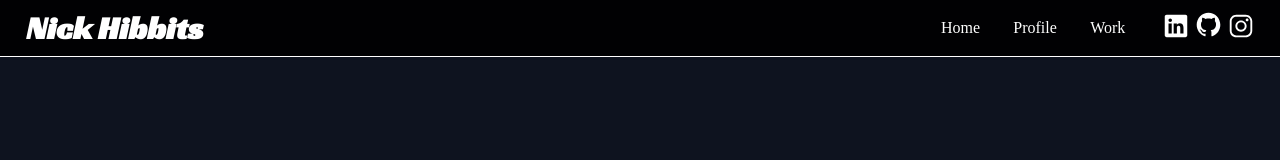
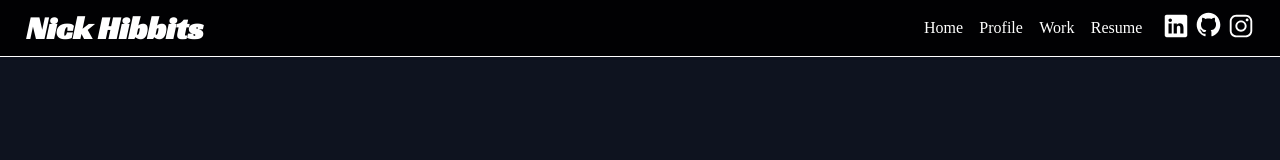
Before and after one commit to nickhibbits/react-website, a React (Create React App) app: page / in a window 1280 px wide. Shown: the top 160 px of the page. Built offline with nearby package versions, Linux system fonts and the light colour scheme; a web font is replaced by a local one.

Commit message:
Add resume to nav options

```diff
--- a/src/components/MobileNavOptions.js
+++ b/src/components/MobileNavOptions.js
@@ -1,7 +1,8 @@
 import { HiOutlineMenuAlt3 } from "react-icons/hi";
 import { IoClose } from "react-icons/io5";
+import "../styles/Nav.scss";
 
-import "../styles/Nav.scss";
+const resume = require("../assets/Nick_Hibbits_Resume.pdf");
 
 function NavOptionsMobile({ setNavMenuOpen, navMenuOpen, handleClick }) {
   return (
@@ -20,10 +21,10 @@ function NavOptionsMobile({ setNavMenuOpen, navMenuOpen, handleClick }) {
         <div
           className="navbar-dropdown-wrapper"
           style={{
-            height: navMenuOpen ? "26.5vh" : "0vh",
+            height: navMenuOpen ? "35vh" : "0vh",
             transform: navMenuOpen
               ? `translateY(${0}px)`
-              : `translateY(${-200}px)`,
+              : `translateY(${-300}px)`,
             transition: "all .4s ease",
           }}
         >
@@ -42,6 +43,9 @@ function NavOptionsMobile({ setNavMenuOpen, navMenuOpen, handleClick }) {
             <li onClick={() => handleClick("work")} className="nav-link">
               Work
             </li>
+            <a href={resume} download onClick={setNavMenuOpen}>
+              <li className="nav-link">Resume</li>
+            </a>
           </ul>
         </div>
       </div>
--- a/src/components/NavOptions.js
+++ b/src/components/NavOptions.js
@@ -1,5 +1,6 @@
 import Socials from "./Socials";
 import "../styles/Nav.scss";
+const resume = require("../assets/Nick_Hibbits_Resume.pdf");
 
 function NavOptions({ handleClick }) {
   return (
@@ -18,6 +19,9 @@ function NavOptions({ handleClick }) {
               <li onClick={() => handleClick("work")} className="nav-link">
                 Work
               </li>
+              <a href={resume}>
+                <li className="nav-link">Resume</li>
+              </a>
             </ul>
             <Socials addPadding={false} />
           </div>
--- a/src/styles/Nav.scss
+++ b/src/styles/Nav.scss
@@ -29,7 +29,6 @@
   font-size: 1.5rem;
   grid-area: 2 / 1 / 2 / 5;
   list-style: none;
-  z-index: 2;
   font-family: var(--font-family-two);
 }
 
--- a/src/styles/index.scss
+++ b/src/styles/index.scss
@@ -25,6 +25,10 @@ body {
   -moz-osx-font-smoothing: grayscale;
 }
 
+a {
+  text-decoration: none;
+}
+
 img {
   image-rendering: crisp-edges;
 }
```
Also changed, not shown: 1 other file (tests, documents, lock files or other folders).
